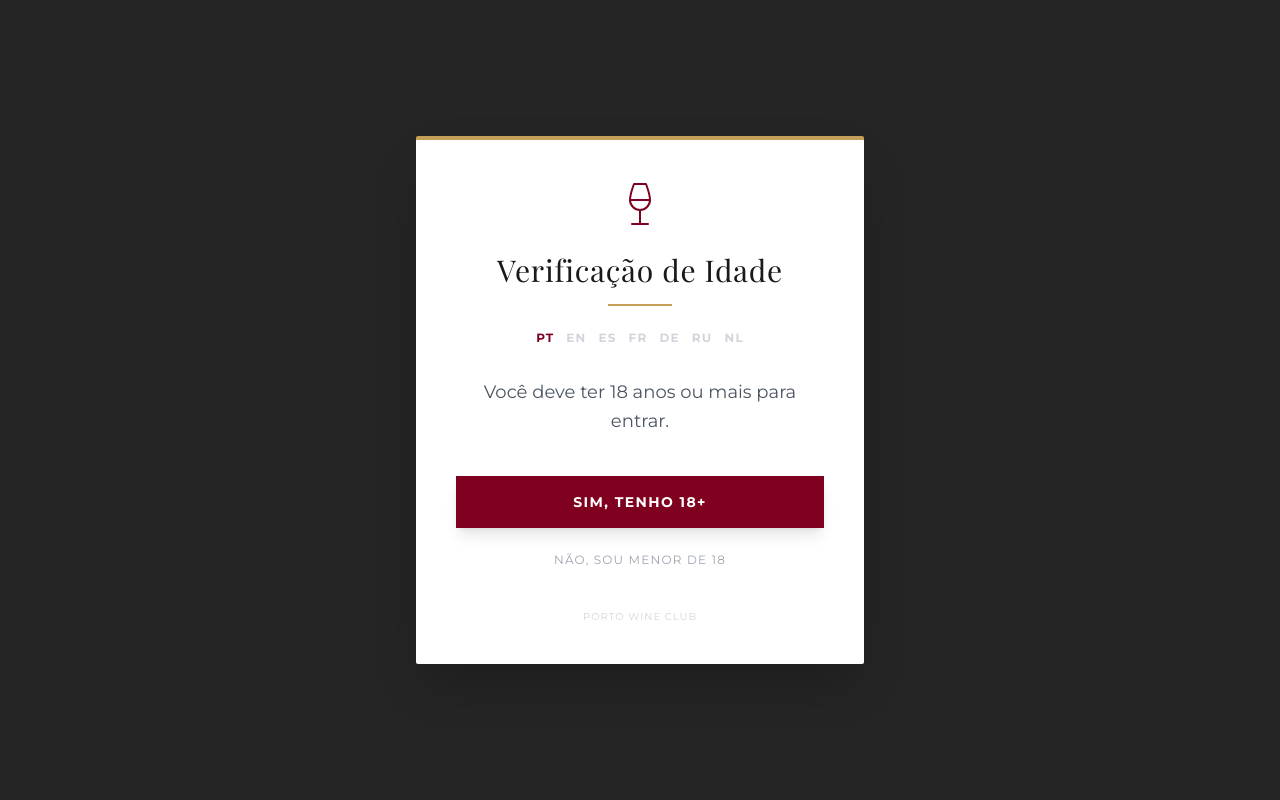
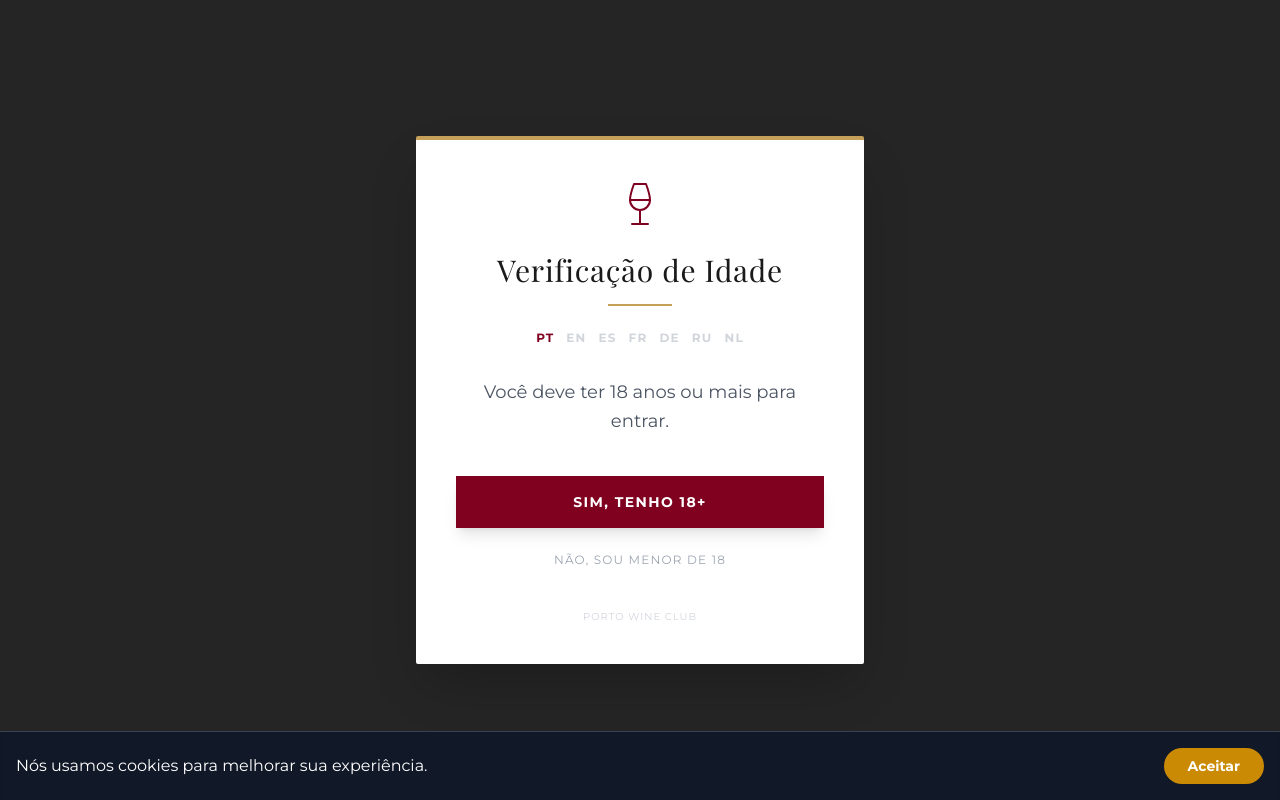
Before and after one commit to sergiorpaes/porto-wine-club, a React (Vite) app: page /login in a window 1280 px wide. Built offline with nearby package versions, Linux system fonts and the light colour scheme; no server answers; a web font is replaced by a local one.

Commit message:
Feat: Add multilingual Cookie Consent Banner

```diff
--- a/App.tsx
+++ b/App.tsx
@@ -5,6 +5,7 @@ import { TRANSLATIONS, Language } from './translations';
 import { AuthProvider, useAuth } from './src/context/AuthContext';
 import { CartProvider } from './src/context/CartContext';
 import { AgeVerificationModal } from './components/AgeVerificationModal';
+import { CookieBanner } from './components/CookieBanner';
 
 // Pages
 import Home from './src/pages/Home';
@@ -58,6 +59,7 @@ const App: React.FC = () => {
           </CartProvider>
         </AuthProvider>
         <AgeVerificationModal />
+        <CookieBanner t={t} />
       </LanguageContext.Provider>
     </Router>
   );
--- /dev/null
+++ b/components/CookieBanner.tsx
@@ -0,0 +1,37 @@
+import React, { useState, useEffect } from 'react';
+
+interface Props {
+    t: any;
+}
+
+export const CookieBanner: React.FC<Props> = ({ t }) => {
+    const [isVisible, setIsVisible] = useState(false);
+
+    useEffect(() => {
+        const consent = localStorage.getItem('cookieConsent');
+        if (!consent) {
+            setIsVisible(true);
+        }
+    }, []);
+
+    const handleAccept = () => {
+        localStorage.setItem('cookieConsent', 'true');
+        setIsVisible(false);
+    };
+
+    if (!isVisible) return null;
+
+    return (
+        <div className="fixed bottom-0 left-0 right-0 bg-gray-900 text-white p-4 z-50 shadow-inner flex flex-col md:flex-row justify-between items-center gap-4 border-t border-gray-700">
+            <p className="text-sm md:text-base text-center md:text-left">
+                {t.cookieConsent?.message || 'We use cookies to improve your experience.'}
+            </p>
+            <button
+                onClick={handleAccept}
+                className="bg-yellow-600 text-white font-bold px-6 py-2 rounded-full hover:bg-yellow-500 transition text-sm whitespace-nowrap"
+            >
+                {t.cookieConsent?.accept || 'Accept'}
+            </button>
+        </div>
+    );
+};
--- a/translations.ts
+++ b/translations.ts
@@ -12,7 +12,8 @@ export const TRANSLATIONS: Record<Language, any> = {
     cart: { title: 'Seu Carrinho', empty: 'Seu carrinho está vazio', continue: 'Continuar Comprando', subtotal: 'Subtotal', shipping: 'Frete (Grátis p/ Membros)', total: 'Total', checkout: 'Finalizar Compra' },
     testimonials: { title: 'O que dizem nossos membros', t1: 'A qualidade dos vinhos supera todas as expectativas. Uma verdadeira experiência portuguesa em cada garrafa.', t1_author: 'Carlos Mendes', t2: 'A entrega foi rápida e a embalagem impecável. Adorei os vinhos verdes.', t2_author: 'Sophie Dubois', t3: 'Tornar-se membro foi uma das melhores decisões. Os vinhos exclusivos são incríveis.', t3_author: 'James Wright' },
     checkout: { title: 'Finalizar Compra', shipping: 'Dados de Envio', firstName: 'Nome', lastName: 'Sobrenome', email: 'Email', address: 'Endereço', city: 'Cidade', zip: 'CEP', country: 'País', payment: 'Pagamento', proceed: 'Ir para Pagamento', return: 'Voltar à Loja', summary: 'Resumo do Pedido' },
-    ageVerification: { title: 'Verificação de Idade', message: 'Você deve ter 18 anos ou mais para entrar.', yes: 'Sim, tenho 18+', no: 'Não, sou menor de 18', fail: 'Você não pode acessar este site.' }
+    ageVerification: { title: 'Verificação de Idade', message: 'Você deve ter 18 anos ou mais para entrar.', yes: 'Sim, tenho 18+', no: 'Não, sou menor de 18', fail: 'Você não pode acessar este site.' },
+    cookieConsent: { message: 'Nós usamos cookies para melhorar sua experiência.', accept: 'Aceitar' }
   },
   en: {
     nav: { home: 'Home', wines: 'Wines', about: 'The Club', benefits: 'Benefits', contact: 'Contact', call: 'CALL NOW' },
@@ -24,7 +25,8 @@ export const TRANSLATIONS: Record<Language, any> = {
     cart: { title: 'Your Cart', empty: 'Your cart is empty', continue: 'Continue Shopping', subtotal: 'Subtotal', shipping: 'Shipping (Free for Members)', total: 'Total', checkout: 'Checkout' },
     testimonials: { title: 'What our members say', t1: 'The quality of the wines exceeds all expectations. A true Portuguese experience in every bottle.', t1_author: 'Carlos Mendes', t2: 'Delivery was fast and packaging impeccable. I loved the green wines.', t2_author: 'Sophie Dubois', t3: 'Becoming a member was one of the best decisions. The exclusive wines are incredible.', t3_author: 'James Wright' },
     checkout: { title: 'Checkout', shipping: 'Shipping Details', firstName: 'First Name', lastName: 'Last Name', email: 'Email', address: 'Address', city: 'City', zip: 'Zip Code', country: 'Country', payment: 'Payment', proceed: 'Proceed to Payment', return: 'Return to Shop', summary: 'Order Summary' },
-    ageVerification: { title: 'Age Verification', message: 'You must be 18 years or older to enter.', yes: 'Yes, I am 18+', no: 'No, I am under 18', fail: 'You cannot enter this site.' }
+    ageVerification: { title: 'Age Verification', message: 'You must be 18 years or older to enter.', yes: 'Yes, I am 18+', no: 'No, I am under 18', fail: 'You cannot enter this site.' },
+    cookieConsent: { message: 'We use cookies to improve your experience.', accept: 'Accept' }
   },
   es: {
     nav: { home: 'Inicio', wines: 'Vinos', about: 'El Club', benefits: 'Beneficios', contact: 'Contacto', call: 'LLAMAR AHORA' },
@@ -36,7 +38,8 @@ export const TRANSLATIONS: Record<Language, any> = {
     cart: { title: 'Su Carrito', empty: 'Su carrito está vacío', continue: 'Continuar Comprando', subtotal: 'Subtotal', shipping: 'Envío (Gratis p/ Miembros)', total: 'Total', checkout: 'Finalizar Compra' },
     testimonials: { title: 'Lo que dicen nuestros miembros', t1: 'La calidad de los vinos supera todas las expectativas. Una verdadera experiencia portuguesa en cada botella.', t1_author: 'Carlos Mendes', t2: 'La entrega fue rápida y el embalaje impecable. Me encantaron los vinos verdes.', t2_author: 'Sophie Dubois', t3: 'Ser miembro ha sido una de las mejores decisiones. Los vinos exclusivos son increíbles.', t3_author: 'James Wright' },
     checkout: { title: 'Finalizar Compra', shipping: 'Datos d eEnvío', firstName: 'Nombre', lastName: 'Apellido', email: 'Email', address: 'Dirección', city: 'Ciudad', zip: 'Código Postal', country: 'País', payment: 'Pago', proceed: 'Proceder al Pago', return: 'Volver a la Tienda', summary: 'Resumen del Pedido' },
-    ageVerification: { title: 'Verificación de Edad', message: 'Debes tener 18 años o más para entrar.', yes: 'Sí, tengo 18+', no: 'No, soy menor de 18', fail: 'No puedes acceder a este sitio.' }
+    ageVerification: { title: 'Verificación de Edad', message: 'Debes tener 18 años o más para entrar.', yes: 'Sí, tengo 18+', no: 'No, soy menor de 18', fail: 'No puedes acceder a este sitio.' },
+    cookieConsent: { message: 'Usamos cookies para mejorar su experiencia.', accept: 'Aceptar' }
   },
   fr: {
     nav: { home: 'Accueil', wines: 'Vins', about: 'Le Club', benefits: 'Avantages', contact: 'Contact', call: 'APPELER' },
@@ -48,7 +51,8 @@ export const TRANSLATIONS: Record<Language, any> = {
     cart: { title: 'Votre Panier', empty: 'Votre panier est vide', continue: 'Continuer les Achats', subtotal: 'Sous-total', shipping: 'Livraison (Gratuite)', total: 'Total', checkout: 'Payer' },
     testimonials: { title: 'Ce que disent nos membres', t1: 'La qualité des vins dépasse toutes les attentes. Une véritable expérience portugaise dans chaque bouteille.', t1_author: 'Carlos Mendes', t2: 'La livraison a été rapide et l’emballage impeccable. J’ai adoré les vins verts.', t2_author: 'Sophie Dubois', t3: 'Devenir membre a été l’une des meilleures décisions. Les vins exclusifs sont incroyables.', t3_author: 'James Wright' },
     checkout: { title: 'Caisse', shipping: 'Détails de Livraison', firstName: 'Prénom', lastName: 'Nom', email: 'Email', address: 'Adresse', city: 'Ville', zip: 'Code Postal', country: 'Pays', payment: 'Paiement', proceed: 'Procéder au Paiement', return: 'Retour à la Boutique', summary: 'Résumé de la Commande' },
-    ageVerification: { title: 'Vérification de l\'âge', message: 'Vous devez avoir 18 ans ou plus pour entrer.', yes: 'Oui, j\'ai 18+', no: 'Non, je suis mineur', fail: 'Vous ne pouvez pas accéder à ce site.' }
+    ageVerification: { title: 'Vérification de l\'âge', message: 'Vous devez avoir 18 ans ou plus pour entrer.', yes: 'Oui, j\'ai 18+', no: 'Non, je suis mineur', fail: 'Vous ne pouvez pas accéder à ce site.' },
+    cookieConsent: { message: 'Nous utilisons des cookies pour améliorer votre expérience.', accept: 'Accepter' }
   },
   de: {
     nav: { home: 'Startseite', wines: 'Weine', about: 'Der Club', benefits: 'Vorteile', contact: 'Kontakt', call: 'JETZT ANRUFEN' },
@@ -60,7 +64,8 @@ export const TRANSLATIONS: Record<Language, any> = {
     cart: { title: 'Warenkorb', empty: 'Warenkorb leer', continue: 'Weiter einkaufen', subtotal: 'Zwischensumme', shipping: 'Versand (Gratis f. Mitglieder)', total: 'Gesamt', checkout: 'Zur Kasse' },
     testimonials: { title: 'Was unsere Mitglieder sagen', t1: 'Die Qualität der Weine übertrifft alle Erwartungen. Ein echtes portugiesisches Erlebnis in jeder Flasche.', t1_author: 'Carlos Mendes', t2: 'Die Lieferung war schnell und die Verpackung tadellos. Ich liebte die grünen Weine.', t2_author: 'Sophie Dubois', t3: 'Mitglied zu werden war eine der besten Entscheidungen. Die exklusiven Weine sind unglaublich.', t3_author: 'James Wright' },
     checkout: { title: 'Kasse', shipping: 'Versanddetails', firstName: 'Vorname', lastName: 'Nachname', email: 'E-Mail', address: 'Adresse', city: 'Stadt', zip: 'PLZ', country: 'Land', payment: 'Zahlung', proceed: 'Zur Zahlung', return: 'Zurück zum Shop', summary: 'Bestellübersicht' },
-    ageVerification: { title: 'Altersprüfung', message: 'Sie müssen 18 Jahre oder älter sein, um einzutreten.', yes: 'Ja, ich bin 18+', no: 'Nein, ich bin unter 18', fail: 'Sie können diese Seite nicht betreten.' }
+    ageVerification: { title: 'Altersprüfung', message: 'Sie müssen 18 Jahre oder älter sein, um einzutreten.', yes: 'Ja, ich bin 18+', no: 'Nein, ich bin unter 18', fail: 'Sie können diese Seite nicht betreten.' },
+    cookieConsent: { message: 'Wir verwenden Cookies, um Ihre Erfahrung zu verbessern.', accept: 'Akzeptieren' }
   },
   ru: {
     nav: { home: 'Главная', wines: 'Вина', about: 'Клуб', benefits: 'Привилегии', contact: 'Контакты', call: 'ПОЗВОНИТЬ' },
@@ -72,7 +77,8 @@ export const TRANSLATIONS: Record<Language, any> = {
     cart: { title: 'Корзина', empty: 'Корзина пуста', continue: 'За покупками', subtotal: 'Итого', shipping: 'Доставка (Бесплатно)', total: 'Всего', checkout: 'Оформить' },
     testimonials: { title: 'Отзывы наших членов', t1: 'Качество вин превосходит все ожидания. Настоящий португальский опыт в каждой бутылке.', t1_author: 'Carlos Mendes', t2: 'Доставка была быстрой, а упаковка безупречной. Мне очень понравились зеленые вина.', t2_author: 'Sophie Dubois', t3: 'Стать членом клуба было лучшим решением. Эксклюзивные вина просто невероятны.', t3_author: 'James Wright' },
     checkout: { title: 'Оформление', shipping: 'Детали доставки', firstName: 'Имя', lastName: 'Фамилия', email: 'Email', address: 'Адрес', city: 'Город', zip: 'Индекс', country: 'Страна', payment: 'Оплата', proceed: 'К оплате', return: 'Вернуться в магазин', summary: 'Ваш заказ' },
-    ageVerification: { title: 'Проверка возраста', message: 'Вам должно быть 18 лет или больше.', yes: 'Да, мне 18+', no: 'Нет, мне меньше 18', fail: 'Вы не можете войти на этот сайт.' }
+    ageVerification: { title: 'Проверка возраста', message: 'Вам должно быть 18 лет или больше.', yes: 'Да, мне 18+', no: 'Нет, мне меньше 18', fail: 'Вы не можете войти на этот сайт.' },
+    cookieConsent: { message: 'Мы используем куки для улучшения вашего опыта.', accept: 'Принять' }
   },
   nl: {
     nav: { home: 'Home', wines: 'Wijnen', about: 'De Club', benefits: 'Voordelen', contact: 'Contact', call: 'BEL NU' },
@@ -84,6 +90,7 @@ export const TRANSLATIONS: Record<Language, any> = {
     cart: { title: 'Winkelmand', empty: 'Winkelmand is leeg', continue: 'Verder Winkelen', subtotal: 'Subtotaal', shipping: 'Verzending (Gratis)', total: 'Totaal', checkout: 'Afrekenen' },
     testimonials: { title: 'Wat onze leden zeggen', t1: 'De kwaliteit van de wijnen overtreft alle verwachtingen. Een echte Portugese ervaring in elke fles.', t1_author: 'Carlos Mendes', t2: 'De levering was snel en de verpakking onberispelijk. Ik hield van de groene wijnen.', t2_author: 'Sophie Dubois', t3: 'Lid worden was een van de beste beslissingen. De exclusieve wijnen zijn ongelooflijk.', t3_author: 'James Wright' },
     checkout: { title: 'Afrekenen', shipping: 'Verzendgegevens', firstName: 'Voornaam', lastName: 'Achternaam', email: 'E-mail', address: 'Adres', city: 'Stad', zip: 'Postcode', country: 'Land', payment: 'Betaling', proceed: 'Naar Betaling', return: 'Terug naar Winkel', summary: 'Besteloverzicht' },
-    ageVerification: { title: 'Leeftijdsverificatie', message: 'Je moet 18 jaar of ouder zijn om binnen te komen.', yes: 'Ja, ik ben 18+', no: 'Nee, ik ben jonger dan 18', fail: 'Je hebt geen toegang tot deze site.' }
+    ageVerification: { title: 'Leeftijdsverificatie', message: 'Je moet 18 jaar of ouder zijn om binnen te komen.', yes: 'Ja, ik ben 18+', no: 'Nee, ik ben jonger dan 18', fail: 'Je hebt geen toegang tot deze site.' },
+    cookieConsent: { message: 'We gebruiken cookies om uw ervaring te verbeteren.', accept: 'Accepteren' }
   }
 };
```
